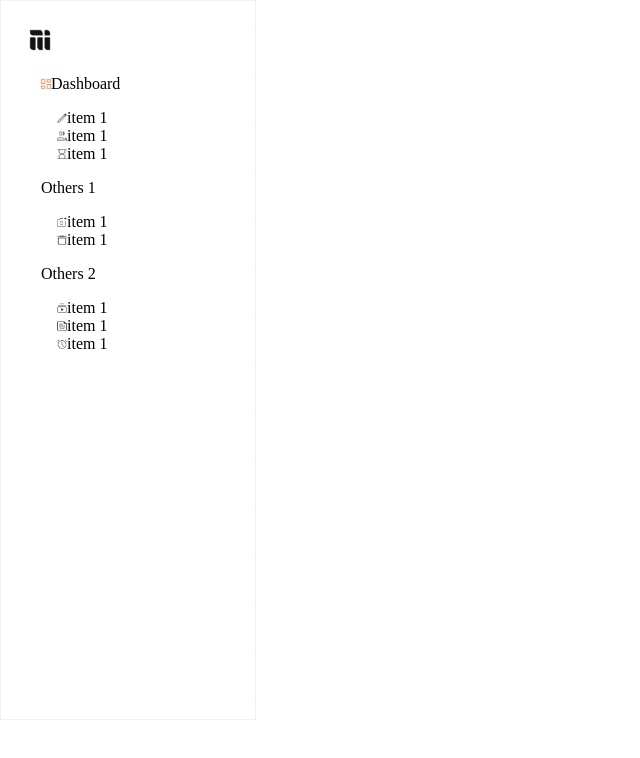
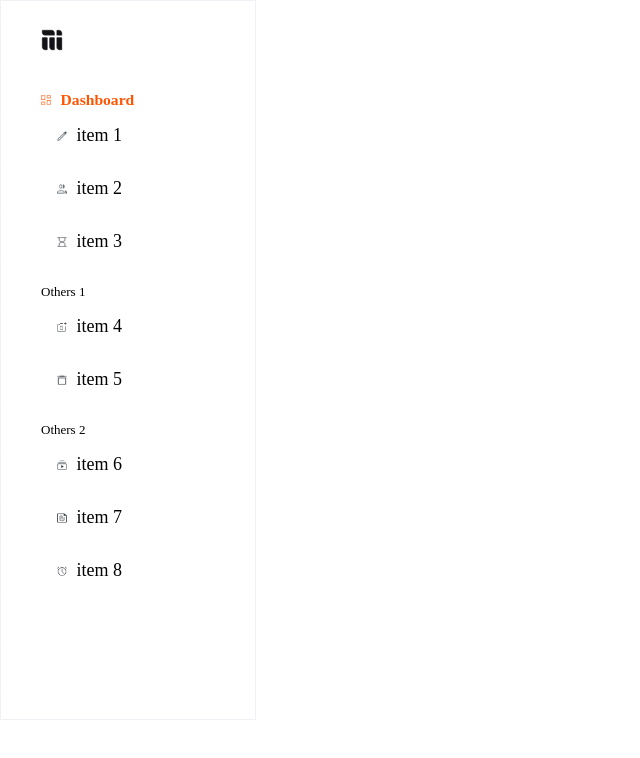
Before and after one commit to Nemo144/mainstack, a Next.js app in the folder mainstack/: page / in a window 1280 px wide. Shown: the top 758 px of the page, without its empty margins (0-640 px from the left). Built offline with nearby package versions, Linux system fonts and the light colour scheme.

Commit message:
:lipstick: styles for sidebar update. improvements via refactoring of codes done

```diff
--- a/mainstack/components/Dashboard.tsx
+++ b/mainstack/components/Dashboard.tsx
@@ -8,25 +8,25 @@ const sidebar = [
     logoUrl: "/images/dashboard.jpg",
     subContents: [
       { title: "item 1", logoUrl: "/images/edit.jpg" },
-      { title: "item 1", logoUrl: "/images/group.jpg" },
-      { title: "item 1", logoUrl: "/images/hourglass_empty.jpg" },
+      { title: "item 2", logoUrl: "/images/group.jpg" },
+      { title: "item 3", logoUrl: "/images/hourglass_empty.jpg" },
     ],
   },
 
   {
     title: "Others 1",
     subContents: [
-      { title: "item 1", logoUrl: "/images/camera.jpg" },
-      { title: "item 1", logoUrl: "/images/delete.jpg" },
+      { title: "item 4", logoUrl: "/images/camera.jpg" },
+      { title: "item 5", logoUrl: "/images/delete.jpg" },
     ],
   },
 
   {
     title: "Others 2",
     subContents: [
-      { title: "item 1", logoUrl: "/images/subscriptions.jpg" },
-      { title: "item 1", logoUrl: "/images/file.jpg" },
-      { title: "item 1", logoUrl: "/images/alarm.jpg" },
+      { title: "item 6", logoUrl: "/images/subscriptions.jpg" },
+      { title: "item 7", logoUrl: "/images/file.jpg" },
+      { title: "item 8", logoUrl: "/images/alarm.jpg" },
     ],
   },
 ];
@@ -58,18 +58,22 @@ const Dashboard = () => {
                     alt={`${item.title} Logo`}
                     width={10}
                     height={10}
+                    className="image-title"
                   />
                 )}
-                <span>{item.title}</span>
+                <span className={index === 0 ? "firstTitle" : ""}>
+                  {item.title}
+                </span>
 
                 <ul className="sidebar-list2">
                   {item.subContents.map((subContent, index) => (
-                    <li key={index}>
+                    <li className="subContent" key={index}>
                       <Image
                         src={subContent.logoUrl}
                         alt={`${subContent.title} Logo`}
                         width={10}
                         height={10}
+                        className="image-title"
                       />
                       <span>{subContent.title}</span>
                     </li>
--- a/mainstack/styles/globals.css
+++ b/mainstack/styles/globals.css
@@ -111,7 +111,6 @@ a {
   flex-direction: column;
   justify-content: flex-start;
 
-  /* margin: 1rem; */
   padding: 1.5rem;
 
   border: 1px solid #eff1f6;
@@ -119,12 +118,35 @@ a {
   height: 45rem;
 }
 
+.logo {
+  margin-left: 0.75rem;
+}
+
 .sidebar-list1 {
-  margin: 1rem;
+  margin-top: 2rem;
+  margin-left: 1rem;
   list-style: none;
+  font-size: small;
+  font-weight: 100;
 }
 
 .sidebar-list2 {
   margin: 1rem;
   list-style: none;
 }
+
+.image-title {
+  margin-right: 0.6rem;
+}
+
+.subContent {
+  margin-bottom: 2rem;
+  font-size: large;
+  font-weight: 100;
+}
+
+.firstTitle {
+  color: #ff5403;
+  font-size: larger;
+  font-weight: 600;
+}
```
